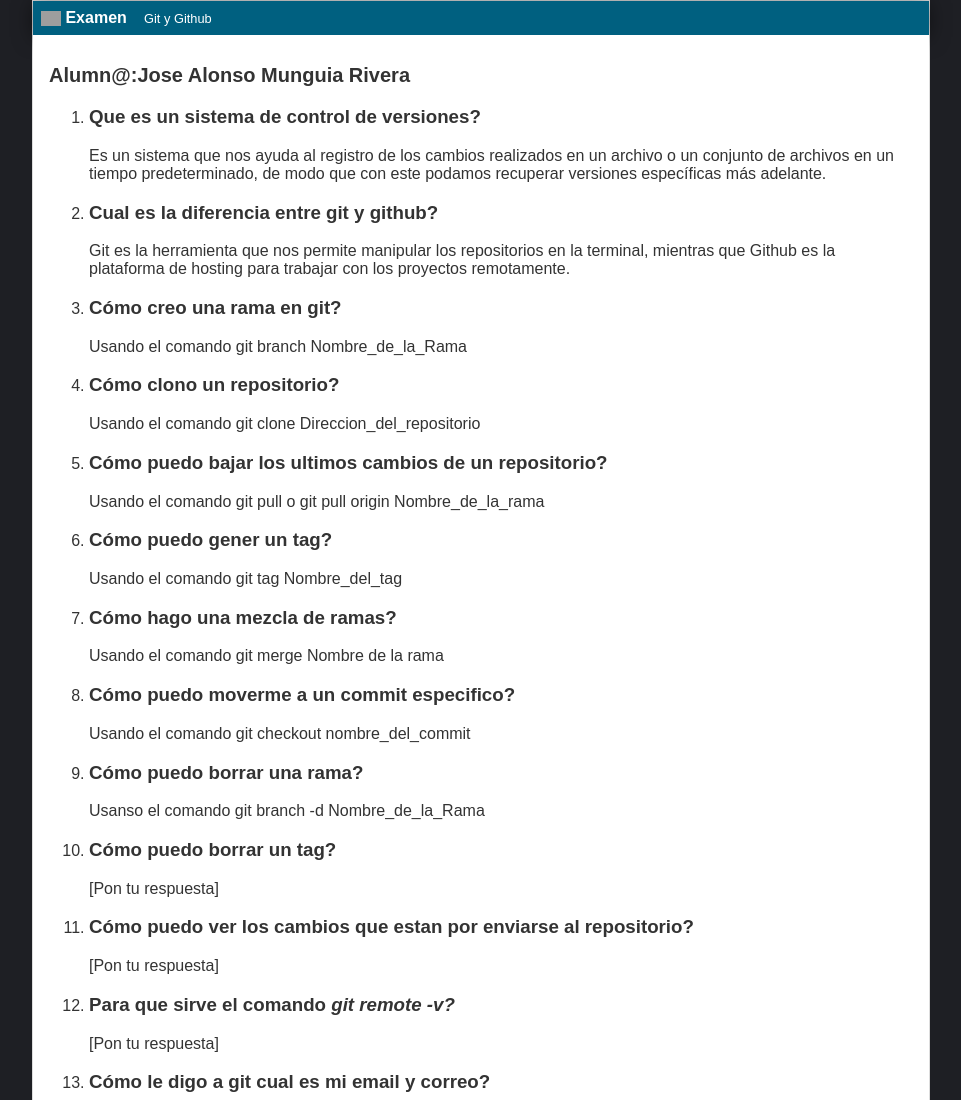
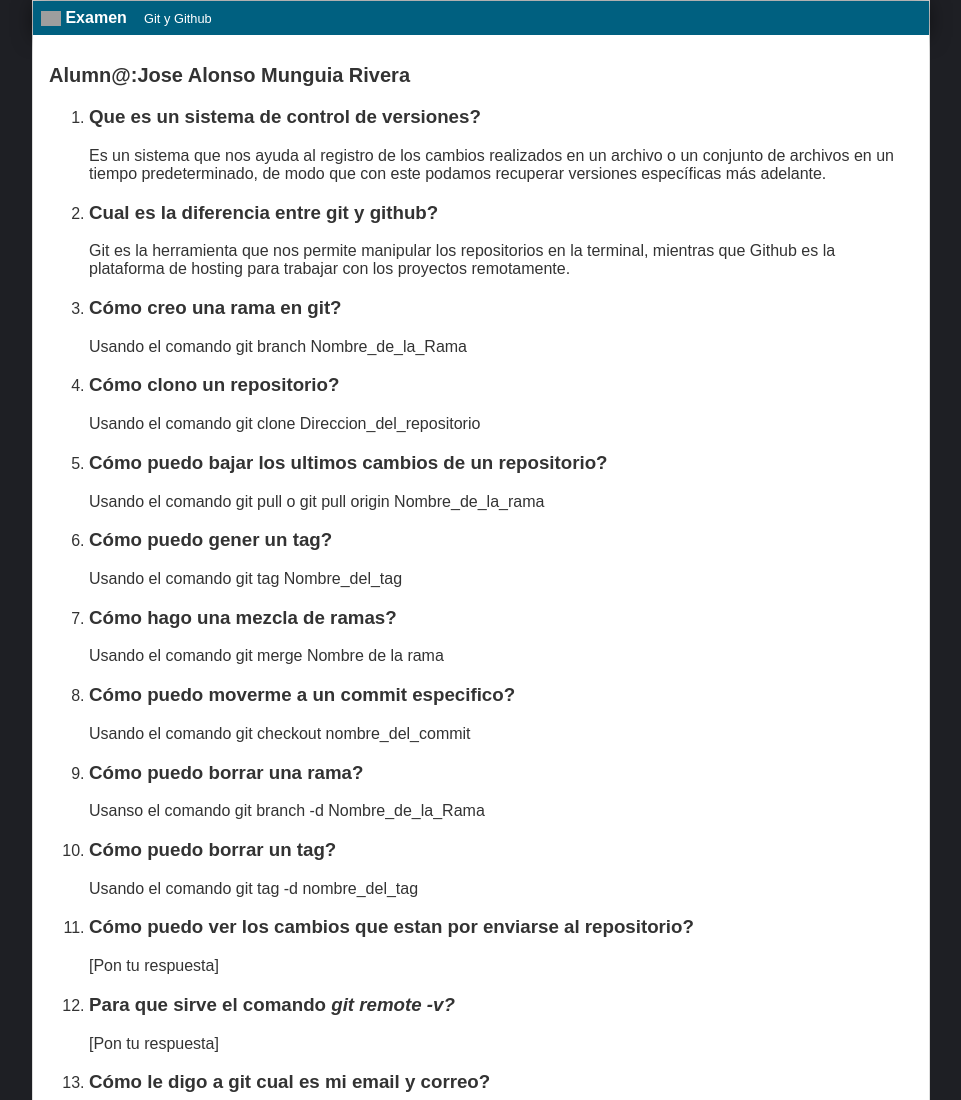
Before and after one commit to ticsacademy/examen-github, a plain HTML site: page examen/Alonso.html in a window 1280 px wide. Shown: the top 1100 px of the page, without its empty margins (159-1120 px from the left). Drawn offline with Linux system fonts and the light colour scheme; files that its build step writes are made by us from their sources; grey boxes are pictures that could not be loaded.

Commit message:
Respuesta numero diez #10

```diff
--- a/examen/Alonso.html
+++ b/examen/Alonso.html
@@ -59,7 +59,7 @@
                 </li>
                 <li>
                     <h3>Cómo puedo borrar un tag?</h3>
-                    [Pon tu respuesta]
+                    <p>Usando el comando git tag -d nombre_del_tag</p>
                 </li>
                 <li>
                     <h3>Cómo puedo ver los cambios que estan por enviarse al repositorio?</h3>
```
